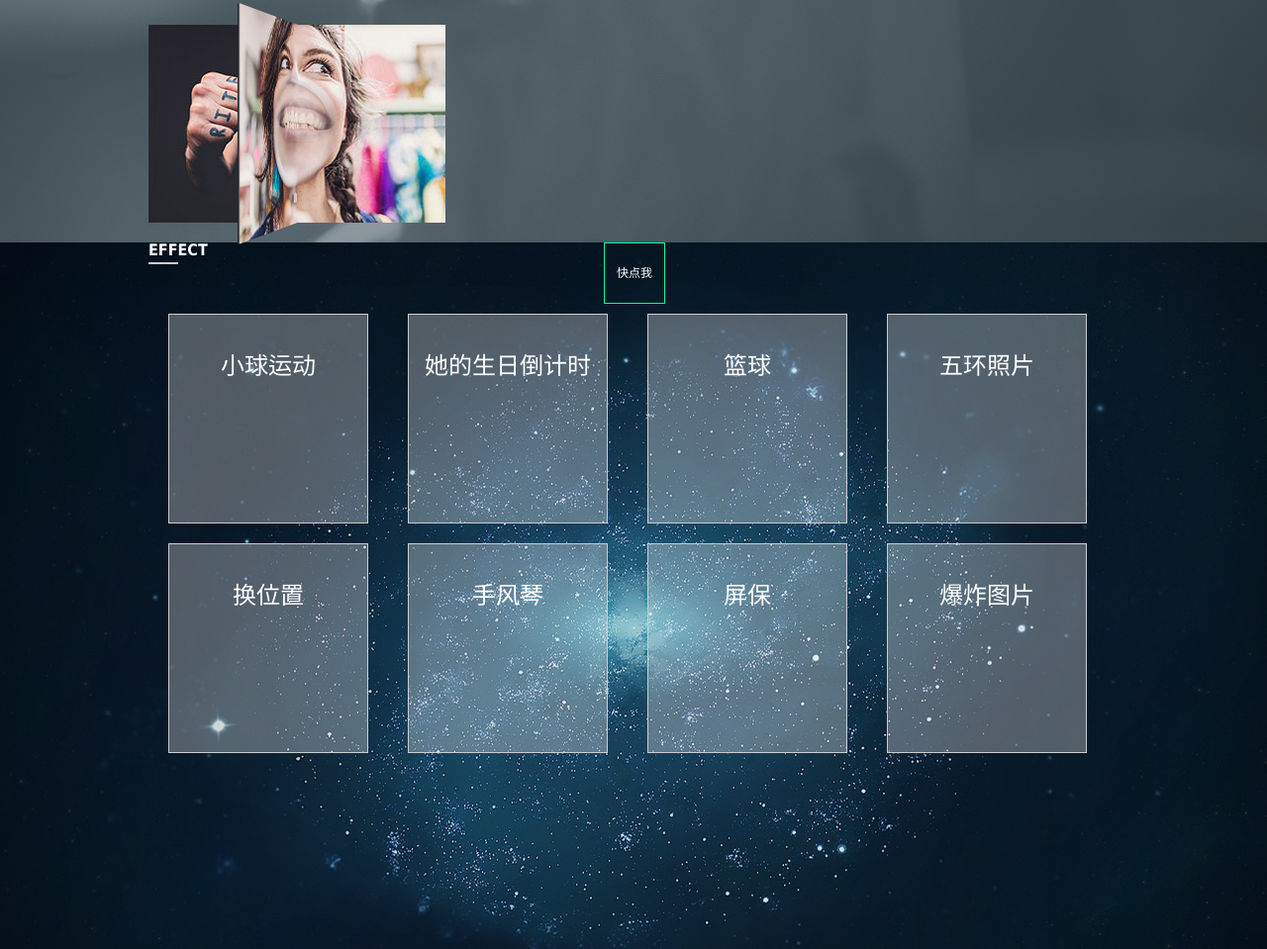
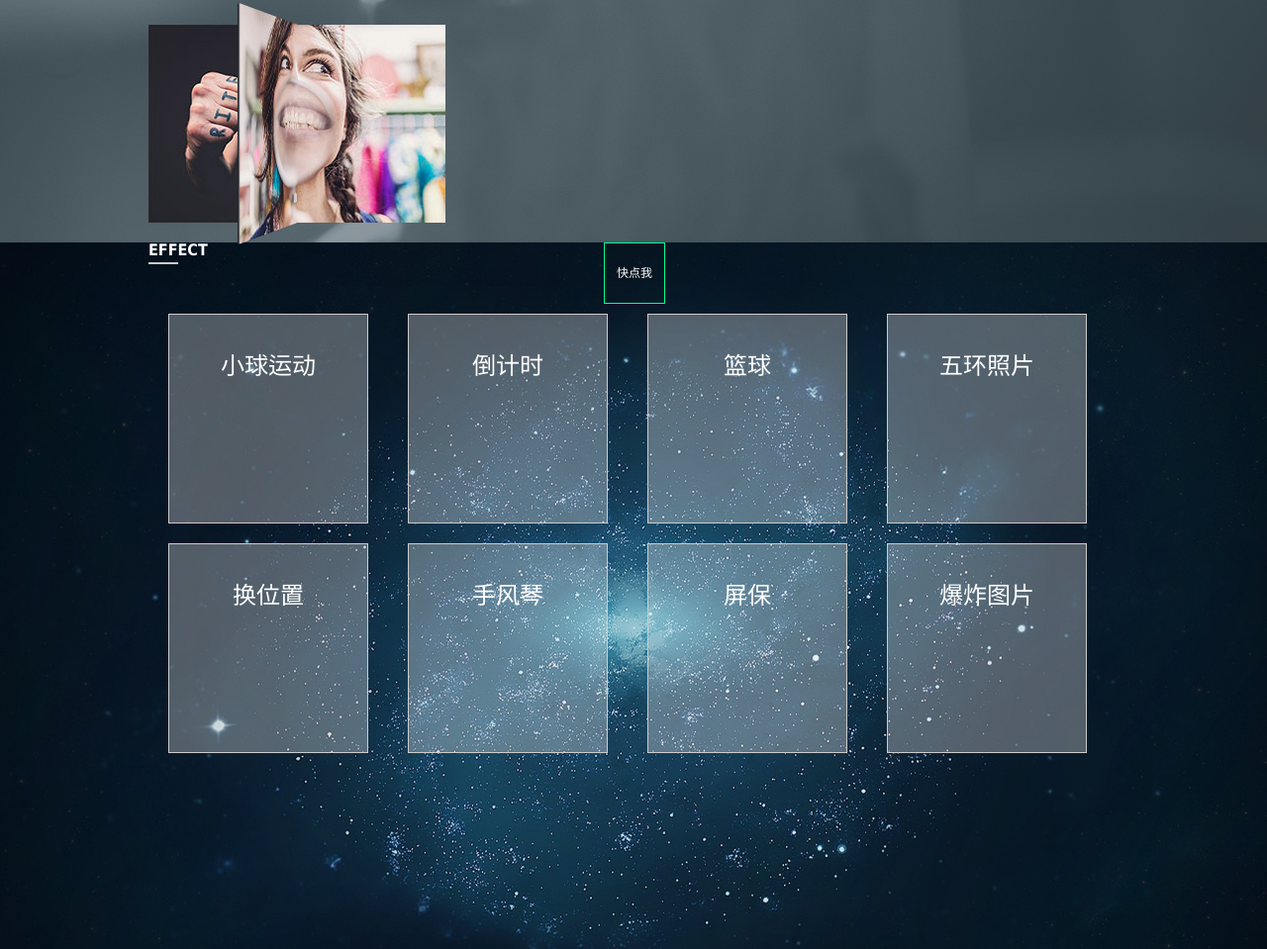
Before and after one commit to hurui00/hurui00.github.io, a plain HTML site: page index.html in a window 1280 px wide. Shown: the part 2220-3179 px from the top of the page at 99% size. Drawn offline with Linux system fonts and the light colour scheme.

Commit message:
修改生日会

```diff
--- a/index.html
+++ b/index.html
@@ -208,8 +208,8 @@
                     </li>
                     <li class="eft">
                         <a href="html/time3.html" target="_blank">
-                            <h3>她的生日倒计时</h3>
-                            <span>生日倒计时</span>
+                            <h3>倒计时</h3>
+                            <span>倒计时</span>
                         </a>
                     </li>
                     <li class="eft">
```
Also changed, not shown: html/baozha.html (+1 -2 lines), html/time3.html (+3 -3 lines), js/main.js (+0 -27 lines), js/move.js (+0 -10 lines).
